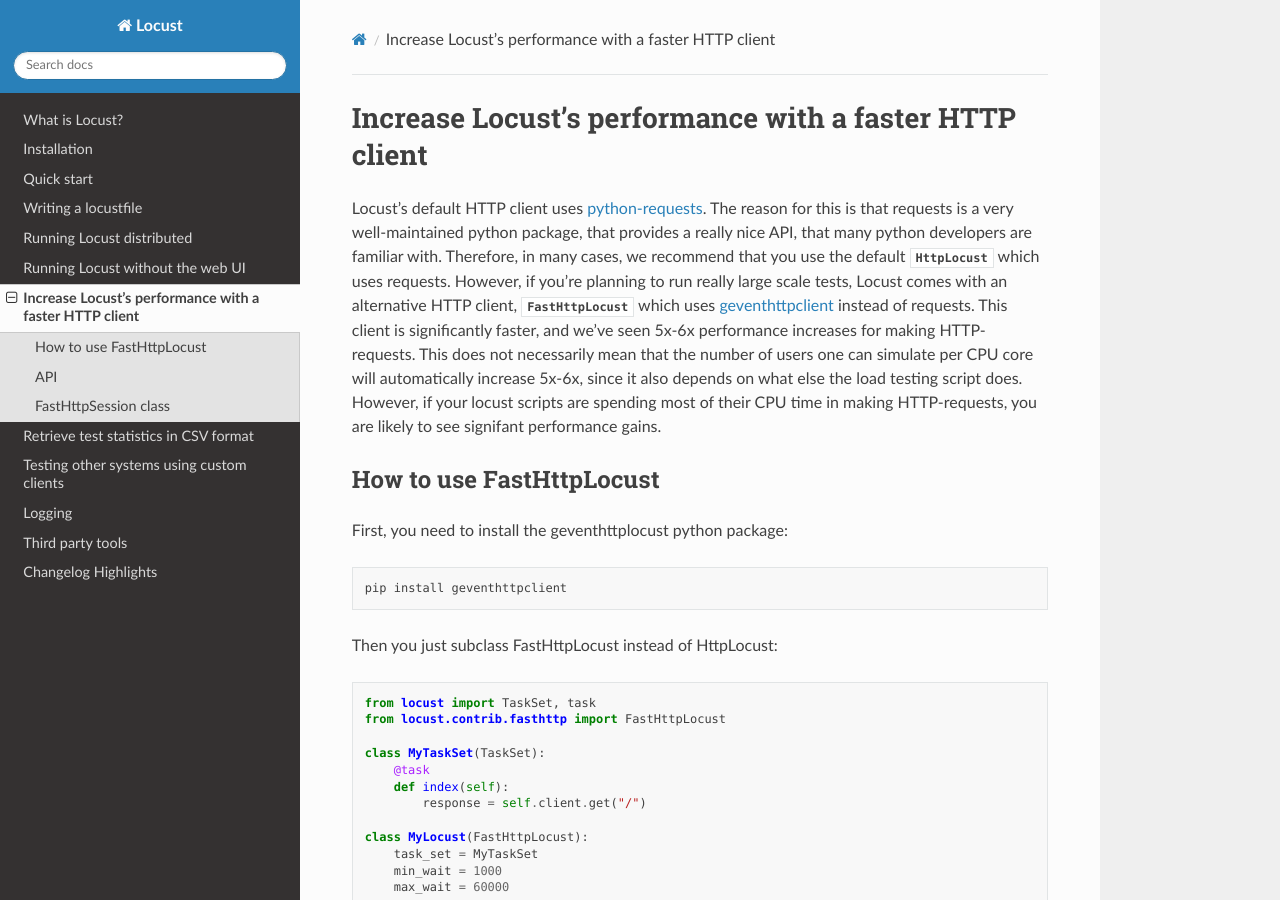
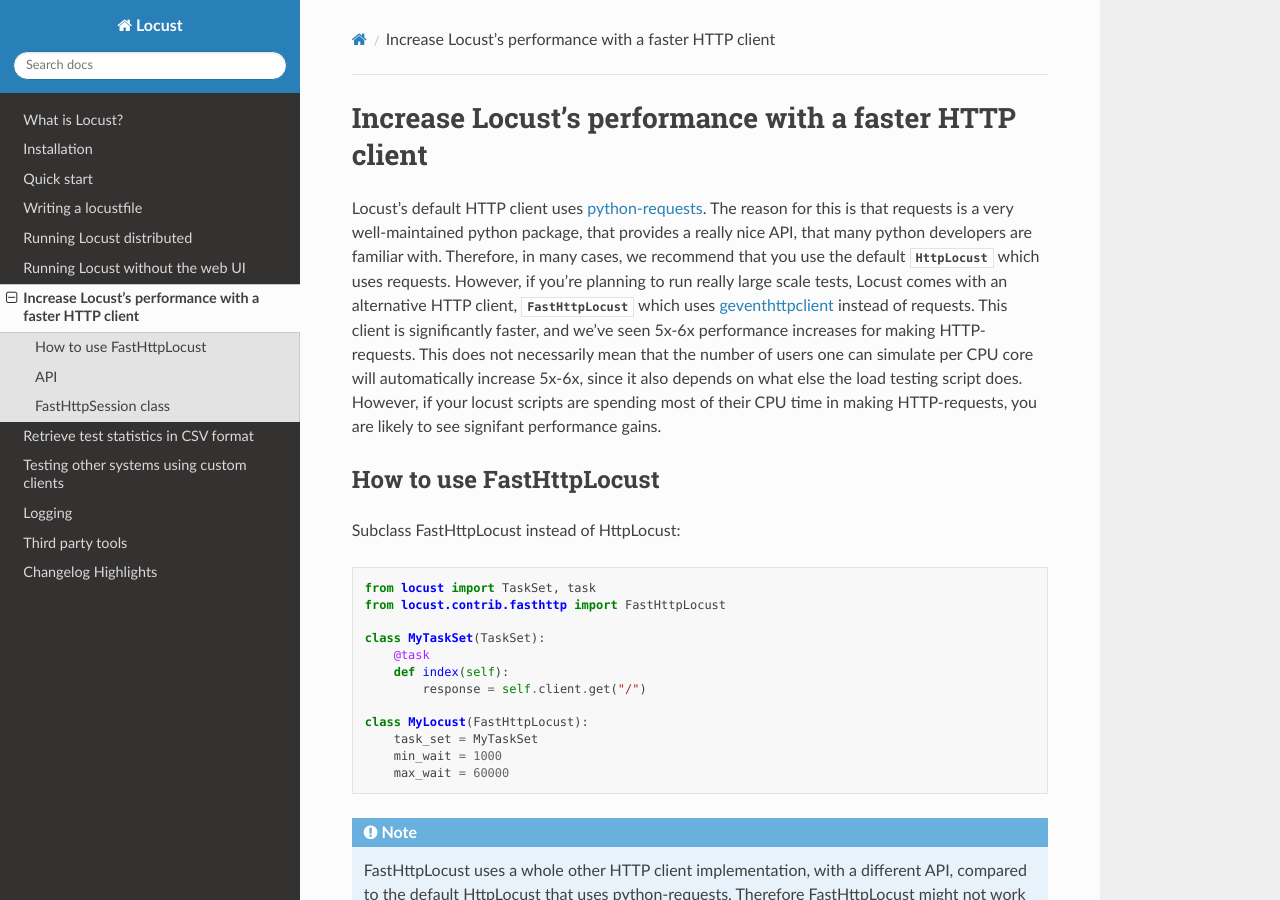
Before and after one commit to locustio/locust, a Sphinx documentation site: the page built from docs/increase-performance.rst, in a window 1280 px wide and 900 px high. Built offline with Sphinx 7.4.7 and the Read the Docs theme 2.0.0, drawn with Linux system fonts in a browser that asks for light colours; pages that are not in the unit, such as notebooks, are missing from menus.

Commit message:
Remove outdated info

```diff
--- a/docs/increase-performance.rst
+++ b/docs/increase-performance.rst
@@ -22,11 +22,7 @@
 How to use FastHttpLocust
 ===========================
 
-First, you need to install the geventhttplocust python package::
-
-    pip install geventhttpclient
-
-Then you just subclass FastHttpLocust instead of HttpLocust::
+Subclass FastHttpLocust instead of HttpLocust::
 
     from locust import TaskSet, task
     from locust.contrib.fasthttp import FastHttpLocust
```
